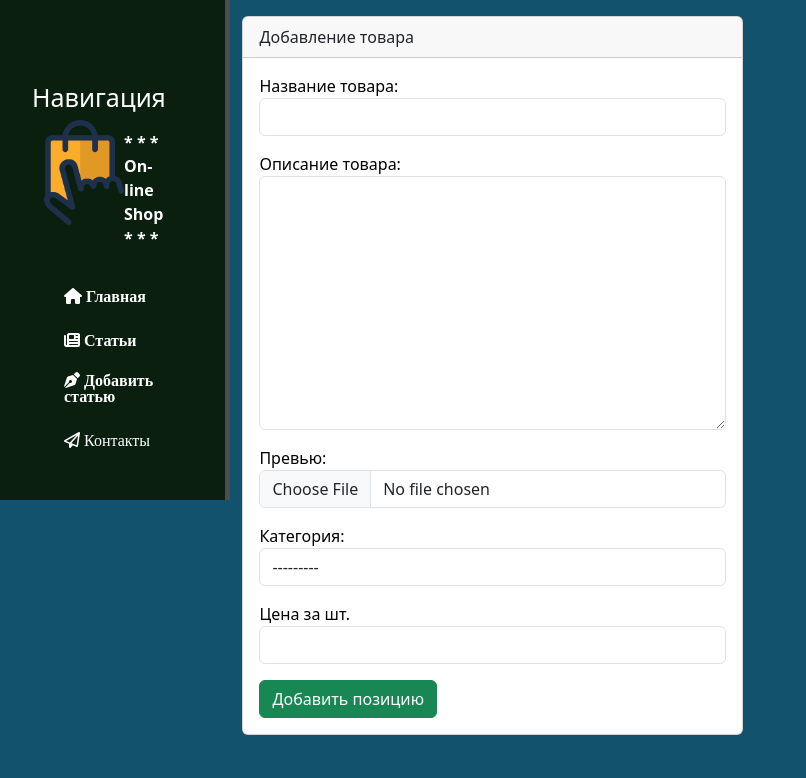
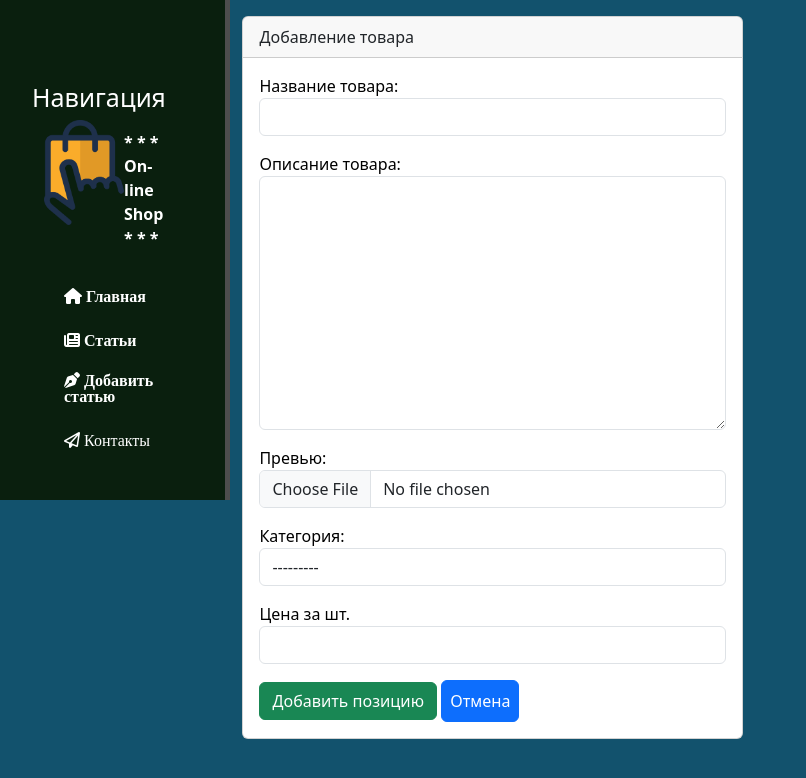
Before and after one commit to asdzog/django_web_project, a Django app: page /catalog/create_product/ in a window 1280 px wide. Shown: the top 778 px of the page, without its empty margins (0-806 px from the left). Run offline with Django 4.2, Linux system fonts and the light colour scheme; data that the repository does not hold is empty.

Commit message:
add/edit "Cancel" button to blog and product forms

```diff
--- a/blog/templates/blog/blog_form.html
+++ b/blog/templates/blog/blog_form.html
@@ -13,12 +13,11 @@
 
                             {% if object %}
                                 <button type="submit" class="btn btn-success">Сохранить</button>
-                                <a href="{% url 'blog:list' %}" class="p-2 btn btn-primary">Отмена</a>
                             {% else %}
                                 <button type="submit" class="btn btn-success">Создать</button>
-                                <a href="{% url 'blog:list' %}" class="p-2 btn btn-primary">Отмена</a>
                             {% endif %}
 
+                        <a href="{% url 'blog:list' %}" class="p-2 btn btn-primary">Отмена</a>
                     </form>
                 </div>
             </div>
--- a/catalog/templates/catalog/product_form.html
+++ b/catalog/templates/catalog/product_form.html
@@ -22,6 +22,7 @@
                             Добавить позицию
                         {% endif %}
                     </button>
+                    <a href="{% url 'catalog:home' %}" class="p-2 btn btn-primary">Отмена</a>
                 </form>
             </div>
         </div>
```
